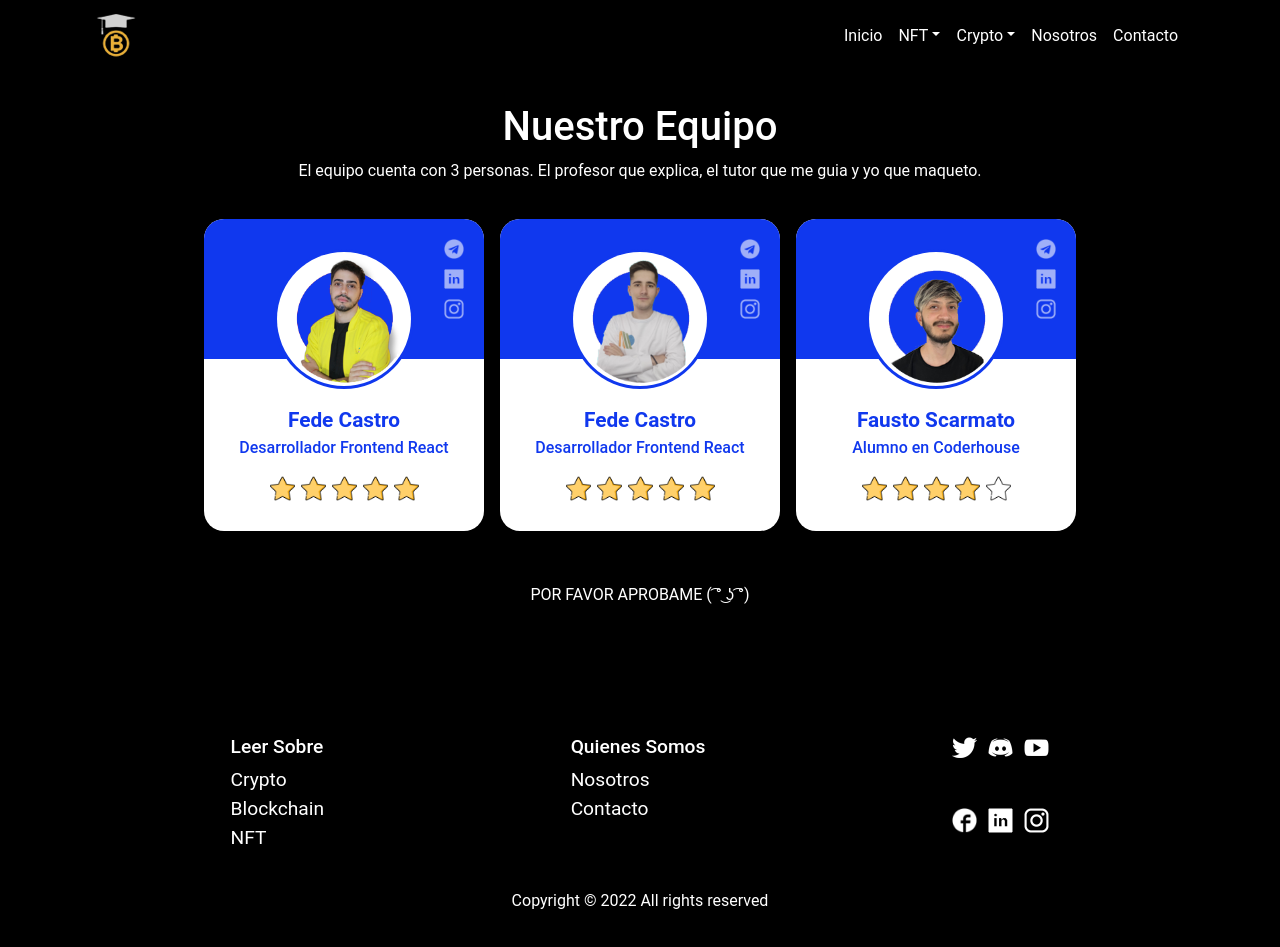
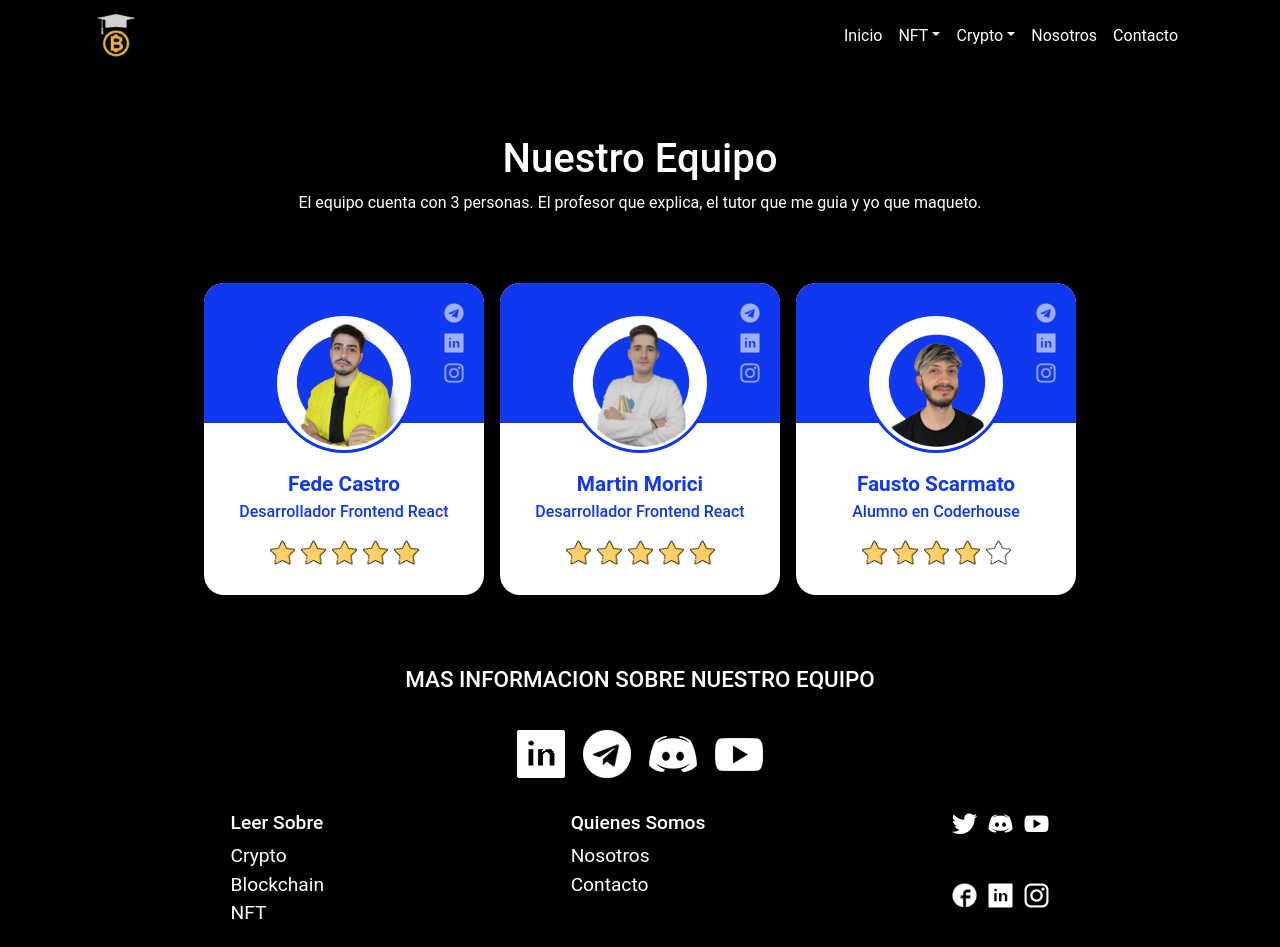
Before and after one commit to faustou/crypto-scarmato-js, a website: page pages/nosotros.html in a window 1280 px wide. Shown: the top 947 px of the page. Drawn offline with nearby package versions, Linux system fonts and the light colour scheme; files that its build step writes are made by us from their sources.

Commit message:
actualizacion 9-9

```diff
--- a/pages/nosotros.html
+++ b/pages/nosotros.html
@@ -24,7 +24,7 @@
                         <span class="navbar-toggler-icon"></span>
                     </button>
                     <div class="collapse navbar-collapse" id="navbarSupportedContent">
-                        <ul class="navbar-nav mx-auto mb-2 mb-lg-0">
+                        <ul class="navbar-nav mb-2 mb-lg-0" style="width: fit-content; margin-left: auto!important;">
                             <li class="nav-item">
                                 <a class="nav-link" href="../index.html">Inicio</a>
                             </li>
@@ -73,9 +73,9 @@
                             <img src="../img/profe.png" alt="">
                         </div>
                         <div class="redesIconos">
-                            <img src="../img/logotelegram.png" alt="">
-                            <img src="../img/logolinkedin.png" alt="">
-                            <img src="../img/logoinstagram.png" alt="">
+                            <a href="https://web.telegram.org" target=_blank> <img src="../img/logotelegram.png" alt="logo-telegram"> </a>
+                            <a href="https://www.linkedin.com/in/castro-federico/" target=_blank> <img src="../img/logolinkedin.png" alt="logo-linkedin"> </a>
+                            <a href="https://www.instagram.com" target=_blank> <img src="../img/logoinstagram.png" alt="logo-instagram"> </a>
                         </div>
                         <div class="nombreProfesion">
                             <span class="nombre"> Fede Castro</span>
@@ -96,12 +96,12 @@
                             <img src="../img/perfiltutor.png" alt="">
                         </div>
                         <div class="redesIconos">
-                            <img src="../img/logotelegram.png" alt="">
-                            <img src="../img/logolinkedin.png" alt="">
-                            <img src="../img/logoinstagram.png" alt="">
+                            <a href="https://web.telegram.org" target=_blank> <img src="../img/logotelegram.png" alt="logo-telegram"> </a>
+                            <a href="https://www.linkedin.com/in/martín-morici-2008a51a2/" target=_blank> <img src="../img/logolinkedin.png" alt="logo-linkedin"> </a>
+                            <a href="https://www.instagram.com" target=_blank> <img src="../img/logoinstagram.png" alt="logo-instagram"> </a>
                         </div>
                         <div class="nombreProfesion">
-                            <span class="nombre"> Fede Castro</span>
+                            <span class="nombre"> Martin Morici</span>
                             <span class="profesion"> Desarrollador Frontend React</span>
                         </div>
                         <div class="estrellas">
@@ -119,9 +119,9 @@
                             <img src="../img/perfilfausto.png" alt="">
                         </div>
                         <div class="redesIconos">
-                            <img src="../img/logotelegram.png" alt="">
-                            <img src="../img/logolinkedin.png" alt="">
-                            <img src="../img/logoinstagram.png" alt="">
+                            <a href="https://web.telegram.org" target=_blank> <img src="../img/logotelegram.png" alt="logo-telegram"> </a>
+                            <a href="https://www.linkedin.com/in/fausto-scarmato-56a900245/" target=_blank> <img src="../img/logolinkedin.png" alt="logo-linkedin"> </a>
+                            <a href="https://www.instagram.com" target=_blank> <img src="../img/logoinstagram.png" alt="logo-instagram"> </a>
                         </div>
                         <div class="nombreProfesion">
                             <span class="nombre"> Fausto Scarmato</span>
@@ -137,10 +137,18 @@
                     </div>
                 </div>
             </div>
-            <div class="textoParaMartin">
-                <p>POR FAVOR APROBAME ( ͡° ͜ʖ ͡°)</p>
+        </main>
+        <section class="masInfo">
+            <div>
+                <p>MAS INFORMACION SOBRE NUESTRO EQUIPO</p>
             </div>
-        </main>
+            <div class="masInfoRedes">
+                <a href="https://www.linkedin.com" target=_blank> <img src="../img/logolinkedin.png" alt="logo-linkedin"> </a>
+                <a href="https://web.telegram.org" target=_blank> <img src="../img/logotelegram.png" alt="logo-telegram"> </a>
+                <a href="https://discord.com" target=_blank> <img src="../img/logdiscord.png" alt="logo-discord"> </a>
+                <a href="https://youtube.com" target=_blank> <img src="../img/logoyotube.png" alt="logo-youtube"> </a>
+            </div>
+        </section>
         <footer>
             <div class="pieDePagina">
                 <div>
--- a/scss/styles.scss
+++ b/scss/styles.scss
@@ -91,6 +91,7 @@ body{
                         padding: 15px 20px;
                         color: $color-fuente-principal;
                         text-decoration: none;
+                        transition: all 400ms ease;
                     }
                     .botonBienvenidaDos{
                         font-family: 'Roboto', sans-serif;
@@ -104,12 +105,13 @@ body{
                         align-items: center;
                         display: flex;
                         gap: 0.5rem;
+                        transition: all 400ms ease;
                     }
                     .botonBienvenidaDos:hover{
-                        color: $color-fuente-hover;
+                        transform: translateY(-10%);
                     }
                     .botonBienvenida:hover{
-                        color: $color-fuente-hover;
+                        transform: translateY(-10%);
                     }
                 }
             }
@@ -167,6 +169,10 @@ body{
         background-image: url(../img/fondocryptoiniciotres.jpg);
         background-repeat: no-repeat;
         background-size: cover;
+        .cardPackStandar:hover{
+            transform: translateY(-2%);
+            box-shadow: 0 0 5px $color-secuandario-dos, 0 0 15px $color-secuandario-dos, 0 0 30px $color-secuandario-dos, 0 0 10px $color-secuandario-dos;
+        }
         .cardPackStandar{
             display: flex;
             flex-direction: column;
@@ -181,6 +187,7 @@ body{
             border-style: solid;
             border-width: 3px;
             border-color: rgba(35, 53, 249, 0.163);
+            transition: all 400ms ease;
             h2{
                 font-weight: lighter;
                 font-size: 3rem;
@@ -230,6 +237,9 @@ body{
             }
         }
         .botonCard{
+            .botonCardUno:hover{
+                box-shadow: 0 0 5px $color-secuandario-dos, 0 0 15px $color-secuandario-dos, 0 0 30px $color-secuandario-dos, 0 0 10px $color-secuandario-dos;
+            }
             .botonCardUno{
                 font-family: 'Roboto', sans-serif;
                 font-size: 0.9rem;
@@ -242,6 +252,10 @@ body{
                 align-items: center;
                 gap: 0.5rem;
             }
+        }
+        .cardPackPremium:hover{
+            transform: translateY(-2%);
+            box-shadow: 0 0 5px $color-secuandario-uno, 0 0 15px $color-secuandario-uno, 0 0 30px $color-secuandario-uno, 0 0 10px $color-secuandario-uno;
         }
         .cardPackPremium{
             display: flex;
@@ -306,6 +320,9 @@ body{
                 }
             }
             .botonCard{
+                .botonCardDos:hover{
+                    box-shadow: 0 0 5px $color-secuandario-uno, 0 0 15px $color-secuandario-uno, 0 0 30px $color-secuandario-uno, 0 0 10px $color-secuandario-uno;
+                }
                 .botonCardDos{
                     font-family: 'Roboto', sans-serif;
                     font-size: 0.9rem;
@@ -385,12 +402,19 @@ body{
             text-align: center;
             margin-bottom: 0.5rem;
             margin-top: 4rem;
+            margin-bottom: 1rem;
         }
         .seccionMonedas{
             display: flex;
             justify-content: center;
             flex-wrap: wrap;
             gap: 1rem;
+            .monedaUno:hover{
+                transform: translateY(-10%);
+            }
+            .monedaUno:hover{
+                box-shadow: 0 0 5px $color-secuandario-dos, 0 0 15px $color-secuandario-dos, 0 0 30px $color-secuandario-dos, 0 0 10px $color-secuandario-dos;
+            }
             .monedaUno{
                 display: flex;
                 background-color: $color-fuente-principal;
@@ -400,6 +424,7 @@ body{
                 width: 160px;
                 border-radius: 5px;
                 align-items: center;
+                transition: all 400ms ease;
                 .monedaParteUno{
                     margin-left: 0.5rem;
                     .monedaBtc{
@@ -533,6 +558,7 @@ body{
         margin-bottom: 1rem;
         .cardNft:hover{
             transform: translateY(-10%);
+            box-shadow: 0 0 5px $color-secuandario-dos, 0 0 15px $color-secuandario-dos, 0 0 30px $color-secuandario-dos, 0 0 10px $color-secuandario-dos;
         }
         .cardNft{
             background-color: $color-secuandario-dos;
@@ -675,6 +701,36 @@ body{
     }
 }
 .contenedorNosotros{
+    .masInfo{
+        display: flex;
+        flex-direction: column;
+        gap: 1rem;
+        justify-content: center;
+        align-items: center;
+        margin-top: 3rem;
+        div{
+            p{
+                font-size: 1rem;
+                font-weight: 500;
+                color: white;
+            }
+            a{
+                transition: all 400ms ease;
+                text-decoration: none;
+                img{
+                    height: 50px;
+                    width: 50px;
+                }
+            }
+            a:hover{
+                transform: translateY(-10%);
+            }
+        }
+        .masInfoRedes{
+            display: flex;
+            gap: 1rem;
+        }
+    }
         .contenedorPerfiles{
             display: flex;
             flex-direction: column;
@@ -689,6 +745,7 @@ body{
             }
             .cardPerfil:hover{
                 transform: translateY(-3%);
+                box-shadow: 0 0 5px $color-secuandario-dos, 0 0 15px $color-secuandario-dos, 0 0 30px $color-secuandario-dos, 0 0 10px $color-secuandario-dos;
             }
             .cardPerfil{
                 position: relative;
@@ -778,15 +835,9 @@ body{
         flex-direction: column;
         align-items: center;
         width: 100%;
-        margin-top: 2rem;
+        margin-top: 4rem;
         gap: 1rem;
         color: $color-fuente-principal;
-    }
-    .textoParaMartin{
-        margin-top: 2rem;
-        text-align: center;
-        color: $color-fuente-principal;
-        height: 100px;
     }
 // termina sass
 // EMPIEZA EL HEADER GLOBAL
@@ -1052,6 +1103,9 @@ height: 15px;
     }
     //CRYPTO
     .contenedorCrypto{
+        section{
+            font-size: 0.8rem;
+        }
         .informacionCrypto{
             .informacionCryptoTexto{
                 width: 600px;
@@ -1101,9 +1155,6 @@ height: 15px;
     }
     //NOSOTROS
     .contenedorNosotros{
-    }
-    .textoParaMartin{
-        height: 120px;
     }
     //CONTACTO (CON BOOSTRAP)
     .contenedor-contacto{
@@ -1277,9 +1328,6 @@ height: 15px;
         width: 560px;
         height: 315px;
     }
-    .textoParaMartin{
-        height: 120px;
-    }
     .container-form{
         max-width: 812px;
     }
@@ -1342,12 +1390,23 @@ height: 15px;
                 gap: 2rem;
             }
         }
+        section{
+            font-size: 1rem;
+        }
     }
     .contenedorNosotros{
+        .masInfo{
+            div{
+                p{
+                    font-size: 1.4rem;
+                }
+            }
+        }
         .contenedorPerfiles{
             flex-direction: row;
             justify-content: center;
             gap: 1rem;
+            margin-top: 2rem;
         }
     }
 }
```
Also changed, not shown: index.html (+1 -1 lines), pages/contacto.html (+1 -1 lines), pages/crypto.html (+1 -1 lines), pages/nft.html (+1 -1 lines), css/styles.css.
